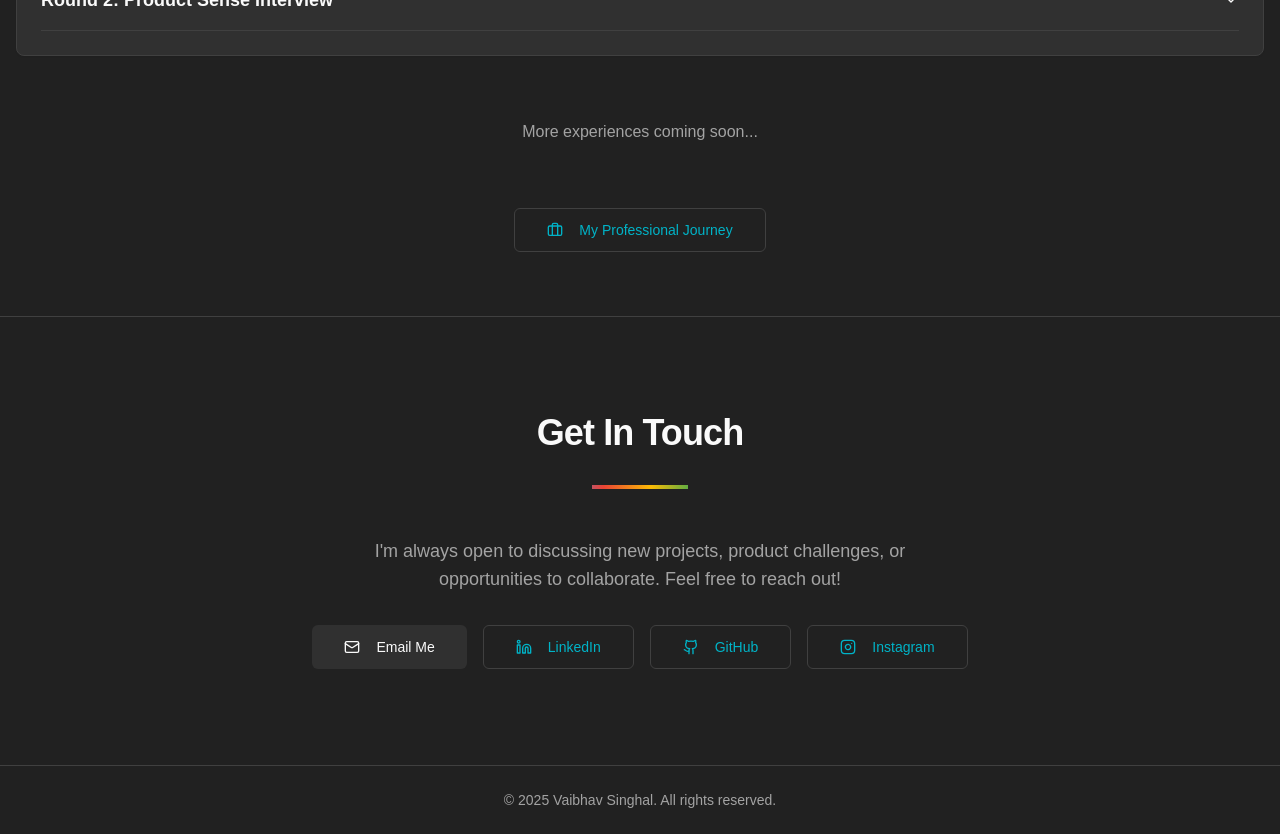
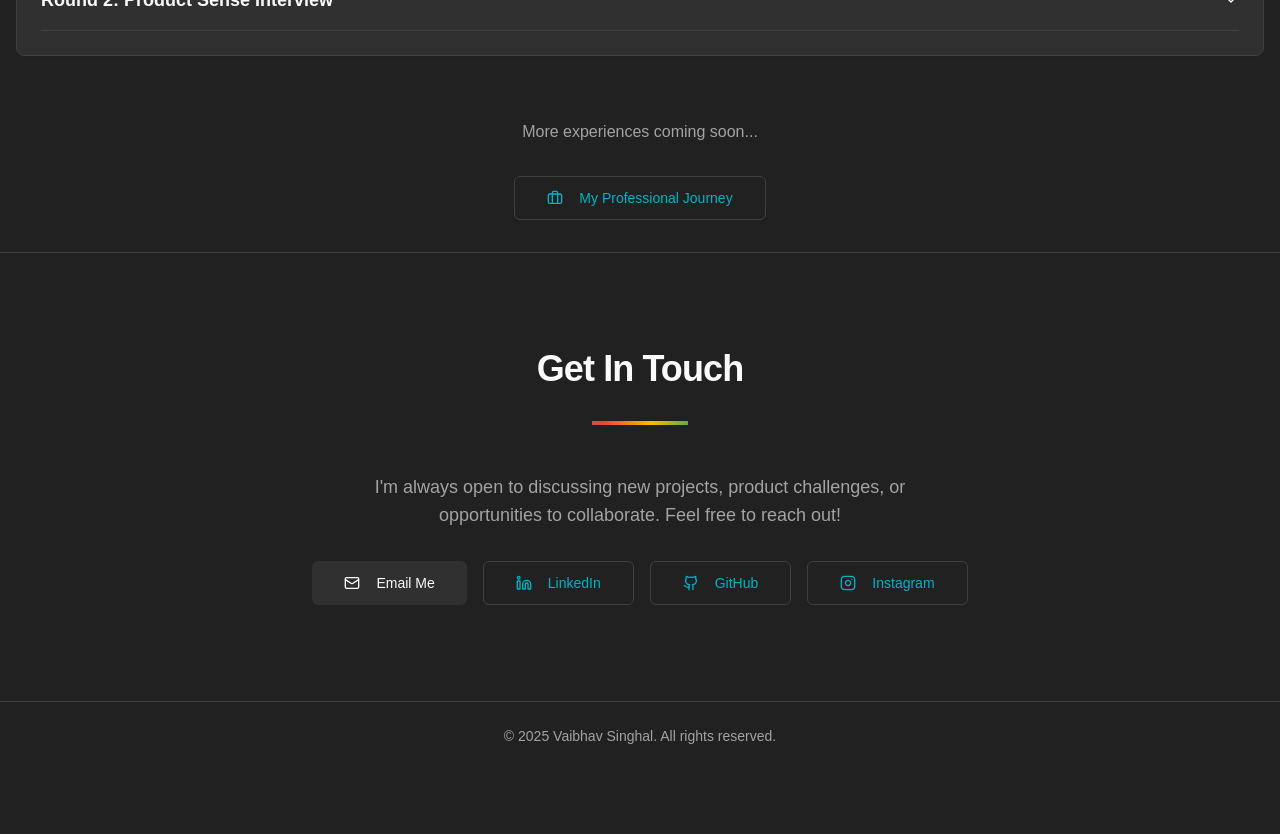
Before and after one commit to WebBhav/portfolio-pm, a Next.js app: page /interview-experience in a window 1280 px wide. Shown: the part 1920-2754 px from the top of the page. After the commit the page ends 2690 px from the top, so only its background shows below. Built offline with nearby package versions, Linux system fonts and the light colour scheme.

Commit message:
My professional Journey button on both the pages should come just after

```diff
--- a/src/app/interview-experience/page.tsx
+++ b/src/app/interview-experience/page.tsx
@@ -116,12 +116,9 @@ export default function InterviewExperiencePage() {
         ))}
       </div>
 
-       <div className="text-center text-muted-foreground mt-16">
-         <p>More experiences coming soon...</p>
-       </div>
-
        <AnimatedSection>
-        <div className="text-center mt-16 mb-8">
+         <div className="text-center mt-16">
+           <p className="text-muted-foreground mb-8">More experiences coming soon...</p>
            <Button asChild size="lg" variant="outline">
                <Link href="/#journey">
                    <Briefcase className="mr-2 h-5 w-5" /> My Professional Journey
--- a/src/app/projects/page.tsx
+++ b/src/app/projects/page.tsx
@@ -6,7 +6,7 @@ import { Separator } from '@/components/ui/separator';
 import AnimatedSection from '@/components/ui/animated-section';
 import { Button } from '@/components/ui/button';
 import Link from 'next/link';
-import { Briefcase } from 'lucide-react';
+import { Briefcase, ArrowRight } from 'lucide-react';
 
 export const metadata: Metadata = {
   title: 'Projects | Vaibhav Singhal',
@@ -27,6 +27,16 @@ export default function ProjectsPage() {
       </AnimatedSection>
 
       <AnimatedSection>
+        <div className="mt-12 text-center">
+            <Button asChild size="lg">
+                <Link href="https://drive.google.com/drive/u/1/folders/1Hcd-58gybWHKgO3owtQSEhi86cUta7u6" target="_blank" rel="noopener noreferrer">
+                    Find more here <ArrowRight className="ml-2 h-5 w-5" />
+                </Link>
+            </Button>
+        </div>
+      </AnimatedSection>
+
+       <AnimatedSection>
         <div className="text-center mt-12">
             <Button asChild size="lg" variant="outline">
                 <Link href="/#journey">
--- a/src/components/sections/key-projects-section.tsx
+++ b/src/components/sections/key-projects-section.tsx
@@ -138,13 +138,6 @@ const KeyProjectsSection = () => {
           </Card>
         ))}
       </div>
-      <div className="mt-12 text-center">
-        <Button asChild size="lg">
-          <Link href="https://drive.google.com/drive/u/1/folders/1Hcd-58gybWHKgO3owtQSEhi86cUta7u6" target="_blank" rel="noopener noreferrer">
-            Find more here <ArrowRight className="ml-2 h-5 w-5" />
-          </Link>
-        </Button>
-      </div>
     </section>
   );
 };
```
Lines whose indentation alone changed are shown as unchanged.
